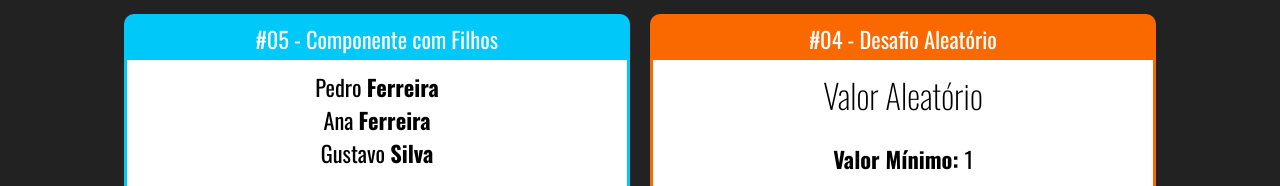
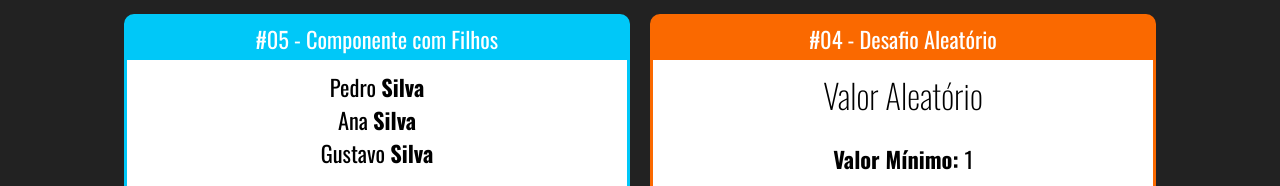
Before and after one commit to thomassilva23/fundamentos-react, a React (Create React App) app: page / in a window 1280 px wide. Shown: the part 122-308 px from the top of the page. Built offline with nearby package versions, Linux system fonts and the light colour scheme.

Commit message:
17- Componente com Filho #02

```diff
--- a/src/App.jsx
+++ b/src/App.jsx
@@ -4,7 +4,7 @@
 import Card from "./components/layout/Card";
 
 import Familia from "./components/basicos/Familia";
-
+import FamiliaMembro from "./components/basicos/FamiliaMembro";
 import Aleatorio from "./components/basicos/Aleatorio";
 import Fragmento from "./components/basicos/Fragmento";
 import ComParametro from "./components/basicos/ComParametro";
@@ -17,7 +17,11 @@
 
     <div className="Cards">
       <Card titulo="#05 - Componente com Filhos" color="#00C8F8">
-        <Familia sobrenome="Ferreira"></Familia>
+        <Familia sobrenome="Silva">
+          <FamiliaMembro nome="Pedro" />
+          <FamiliaMembro nome="Ana" />
+          <FamiliaMembro nome="Gustavo" />
+        </Familia>
       </Card>
 
       <Card titulo="#04 - Desafio Aleatório" color="#FA6900">
--- a/src/components/basicos/Familia.jsx
+++ b/src/components/basicos/Familia.jsx
@@ -1,12 +1,11 @@
-import React from "react";
-import FamiliaMembro from "./FamiliaMembro";
+import React, { cloneElement } from "react";
 
 export default (props) => {
   return (
     <div>
-      <FamiliaMembro nome="Pedro" sobrenome={props.sobrenome} />
-      <FamiliaMembro nome="Ana" {...props} />
-      <FamiliaMembro nome="Gustavo" sobrenome="Silva" />
+      {props.children.map((child, i) => {
+        return cloneElement(child, { ...props, key: i });
+      })}
     </div>
   );
 };
```
